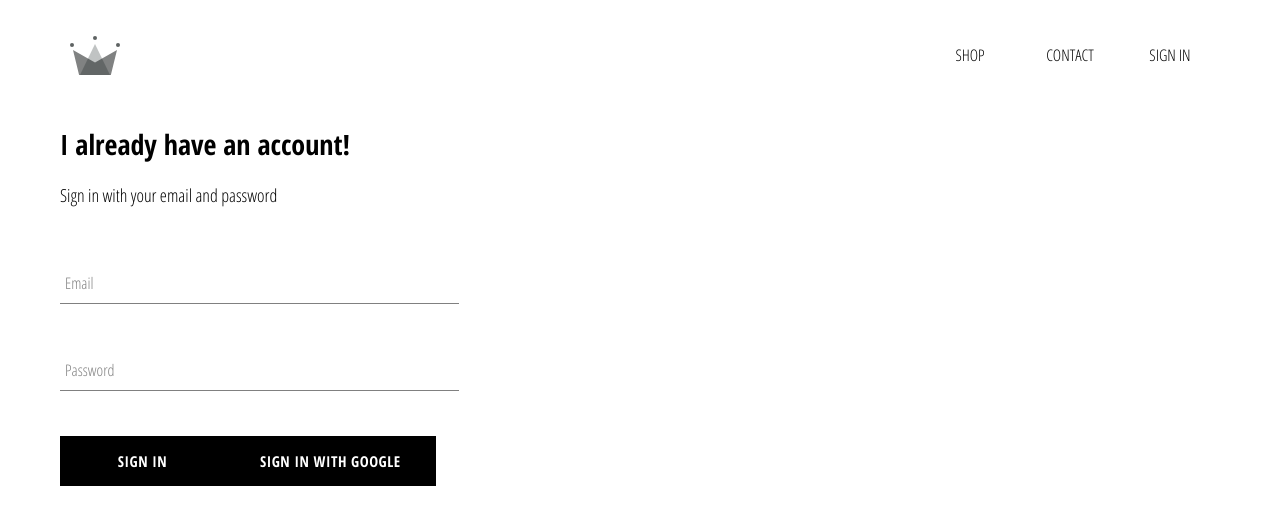
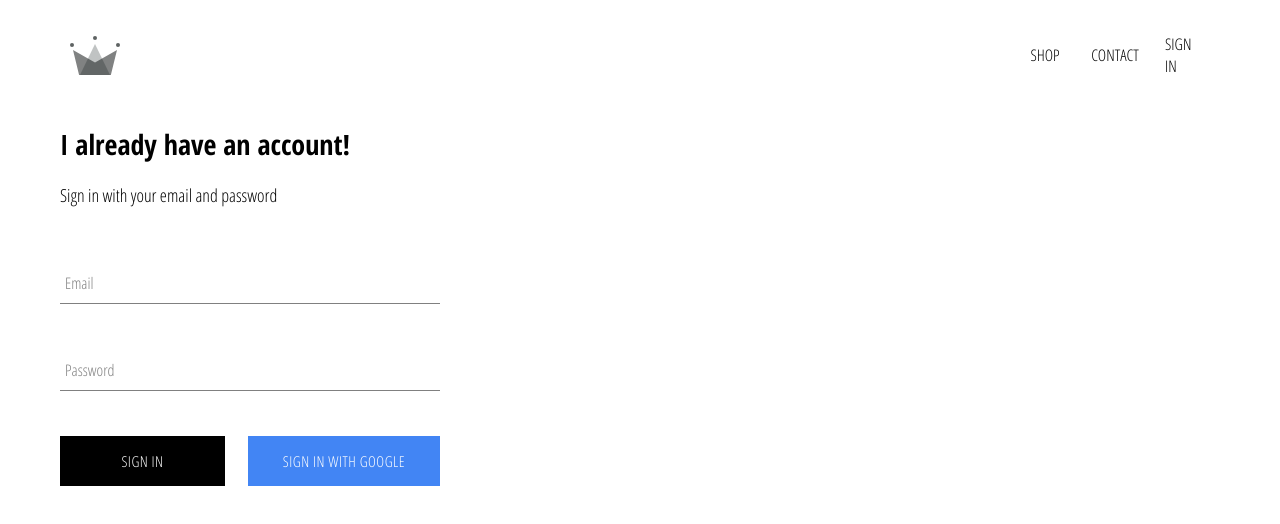
Before and after one commit to imran-prog/react-js, a React (Create React App) app in the folder crwn-mall/: page /signin in a window 1280 px wide. Shown: the top 524 px of the page. Built offline with nearby package versions, Linux system fonts and the light colour scheme; no server answers.

Commit message:
style: :lipstick: Styled Signin form and someother components

```diff
--- a/crwn-mall/src/App.css
+++ b/crwn-mall/src/App.css
@@ -1,6 +1,11 @@
+* {
+  box-sizing: border-box;
+}
+
 body {
   font-family: "Open Sans Condensed", sans-serif;
   padding: 20px 60px;
+  font-weight: 100;
 }
 
 a {
--- a/crwn-mall/src/components/CustomButton.jsx
+++ b/crwn-mall/src/components/CustomButton.jsx
@@ -1,8 +1,10 @@
 import React from "react";
 import styled from "styled-components";
 
-const CustomButton = ({ children, ...otherProps }) => (
-  <Wrapper {...otherProps}>{children}</Wrapper>
+const CustomButton = ({ children, isGoogleSignIn, ...otherProps }) => (
+  <Wrapper className={isGoogleSignIn ? "is-google" : null} {...otherProps}>
+    {children}
+  </Wrapper>
 );
 
 const Wrapper = styled.button`
@@ -26,6 +28,16 @@ const Wrapper = styled.button`
     color: black;
     border: 1px solid black;
   }
+
+  &.is-google {
+    background-color: #4285f4;
+    color: #ffffff;
+
+    &:hover {
+      background-color: #357ae8;
+      border: none;
+    }
+  }
 `;
 
 export default CustomButton;
--- a/crwn-mall/src/components/FormInput.jsx
+++ b/crwn-mall/src/components/FormInput.jsx
@@ -47,6 +47,7 @@ const Input = styled.input`
   border-radius: 0;
   border-bottom: 1px solid grey;
   margin: 25px 0;
+  letter-spacing: ${(props) => (props.type === "password" ? "0.2rem" : "0")};
 
   &:focus {
     outline: none;
--- a/crwn-mall/src/components/Login.jsx
+++ b/crwn-mall/src/components/Login.jsx
@@ -56,10 +56,12 @@ class Login extends React.Component {
             label="Password"
             required
           />
-          <CustomButton type="submit">Sign In</CustomButton>
-          <CustomButton onClick={signInWithGoogle}>
-            Sign In With Google
-          </CustomButton>
+          <Buttons>
+            <CustomButton type="submit">Sign In</CustomButton>
+            <CustomButton isGoogleSignIn onClick={signInWithGoogle}>
+              Sign In With Google
+            </CustomButton>
+          </Buttons>
         </form>
       </Wrapper>
     );
@@ -67,7 +69,7 @@ class Login extends React.Component {
 }
 
 const Wrapper = styled.div`
-  width: 30vw;
+  width: 380px;
   display: flex;
   flex-direction: column;
 `;
@@ -82,4 +84,9 @@ const SubTitle = styled.span`
   margin: 10px 0px;
 `;
 
+const Buttons = styled.div`
+  display: flex;
+  justify-content: space-between;
+`;
+
 export default Login;
--- a/crwn-mall/src/components/header.jsx
+++ b/crwn-mall/src/components/header.jsx
@@ -4,7 +4,7 @@ import { Link } from "react-router-dom";
 // Logo
 import { ReactComponent as Logo } from "../assets/crown.svg";
 // Firebase
-import { auth, logout } from "../firebase";
+import { logout } from "../firebase";
 
 const Header = ({ currentUser }) => {
   return (
```
